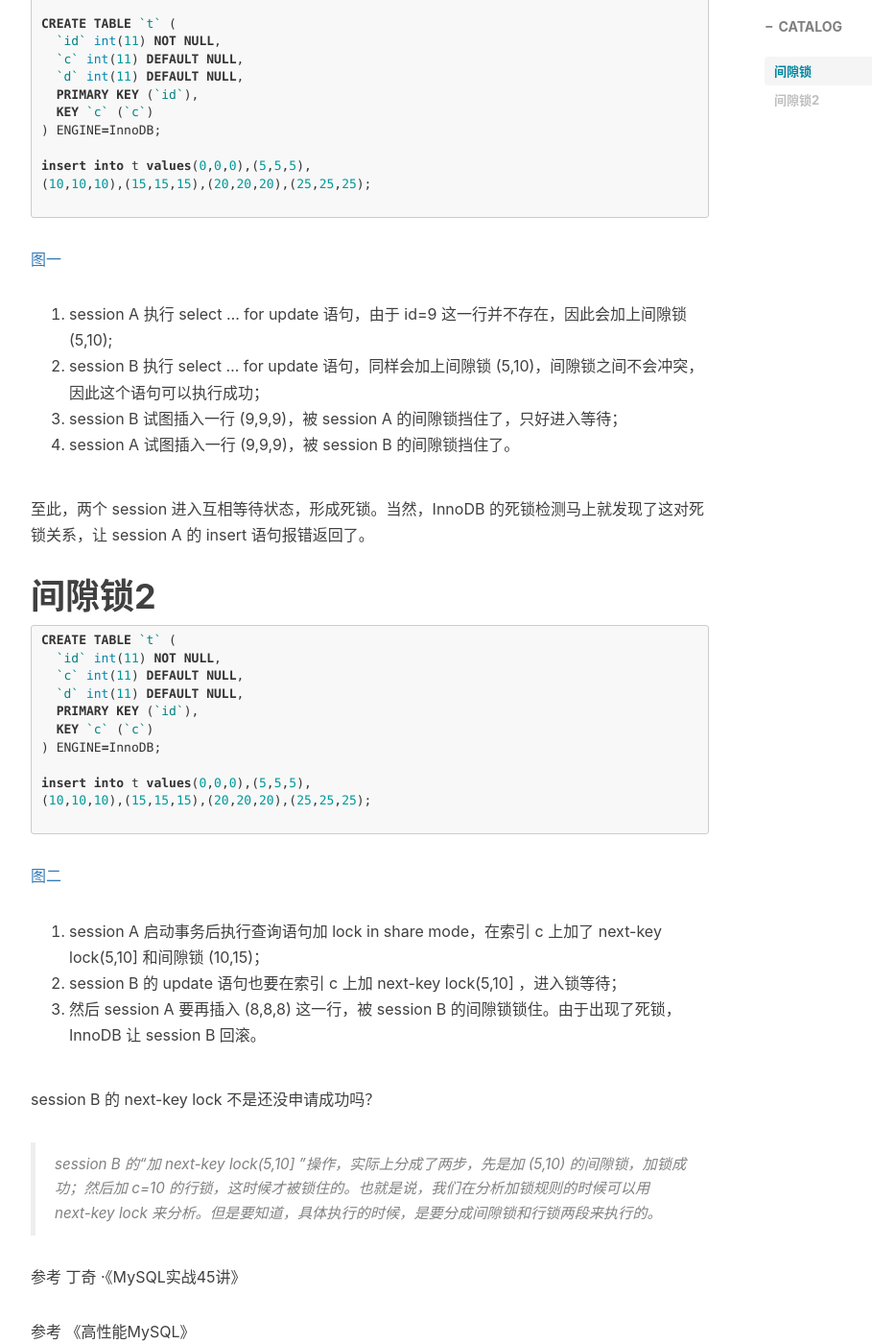
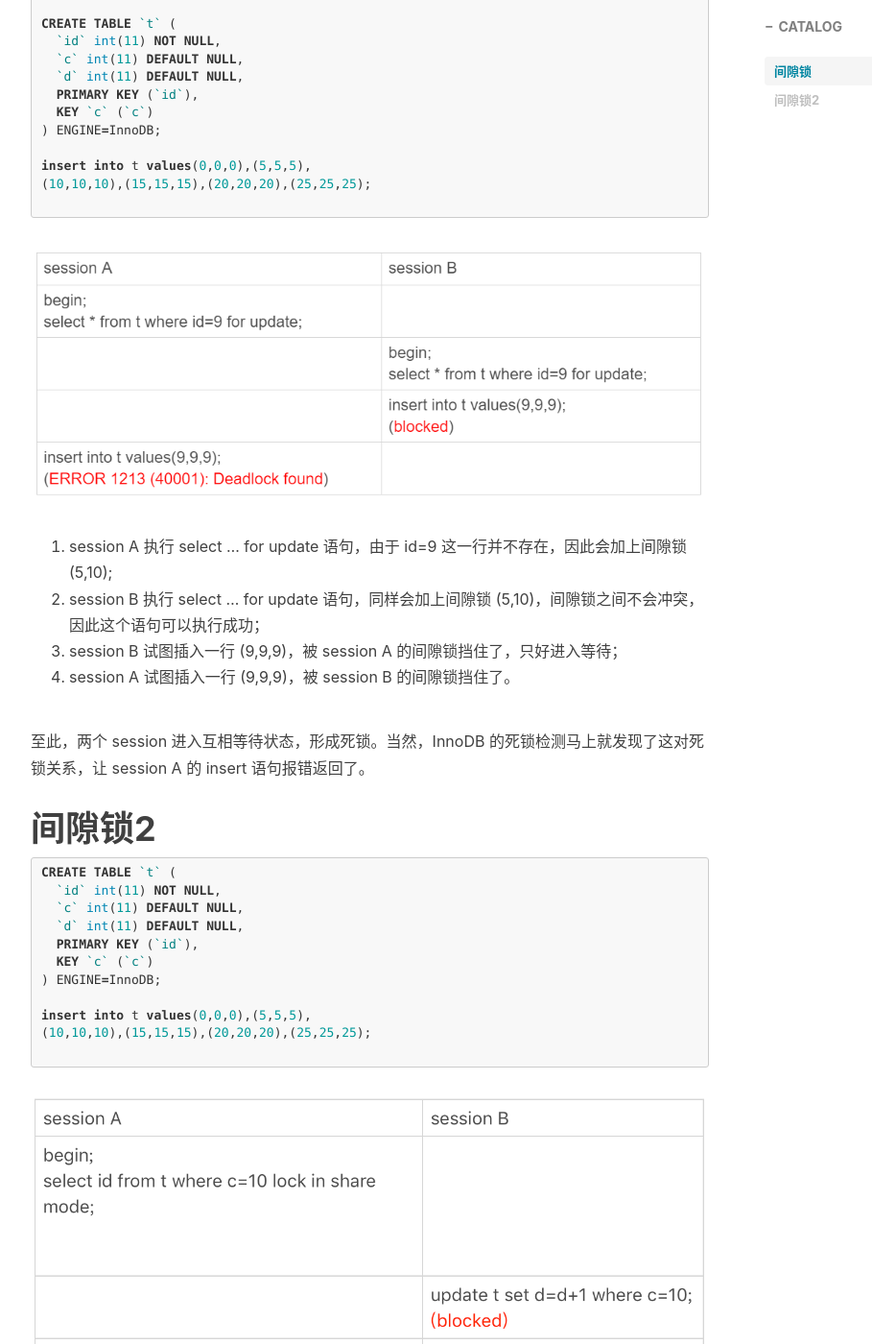
Before and after one commit to GitZW/gitzw.github.io, a Jekyll site: the page built from _posts/2020-06-01- mysql 死锁场景.md, in a window 1280 px wide and 1400 px high, scrolled down 632 px. Shown: the whole window at 96% size, without its empty margins (233-1142 px from the left). Built offline with Jekyll 4.4.1, drawn with Linux system fonts in a browser that asks for light colours; nearby versions of some CDN libraries; comment, search, counter and statistics services are not loaded.

Commit message:
修复图片链接

````diff
--- a/_posts/2020-06-01- mysql 死锁场景.md
+++ b/_posts/2020-06-01- mysql 死锁场景.md
@@ -25,7 +25,7 @@ insert into t values(0,0,0),(5,5,5),
 (10,10,10),(15,15,15),(20,20,20),(25,25,25);
 
 ```
-[图一](/img/20200601_01.png)
+![图一](/img/20200601_01.png)
 
 1. session A 执行 select … for update 语句，由于 id=9 这一行并不存在，因此会加上间隙锁 (5,10);
 2. session B 执行 select … for update 语句，同样会加上间隙锁 (5,10)，间隙锁之间不会冲突，因此这个语句可以执行成功；
@@ -50,7 +50,7 @@ insert into t values(0,0,0),(5,5,5),
 (10,10,10),(15,15,15),(20,20,20),(25,25,25);
 
 ```
-[图二](/img/20200601_02.png)
+![图二](/img/20200601_02.png)
 
 1. session A 启动事务后执行查询语句加 lock in share mode，在索引 c 上加了 next-key lock(5,10] 和间隙锁 (10,15)；
 2. session B 的 update 语句也要在索引 c 上加 next-key lock(5,10] ，进入锁等待；
````
